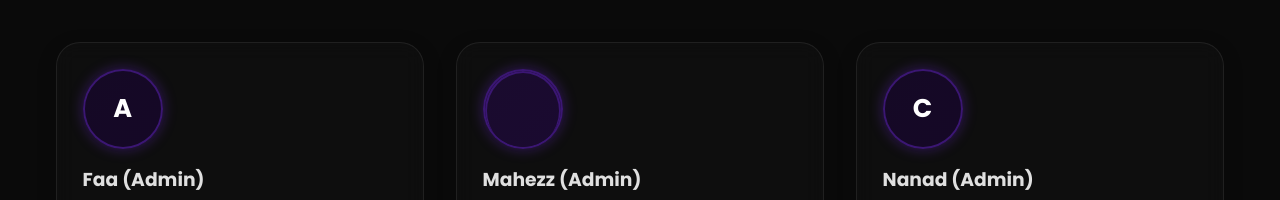
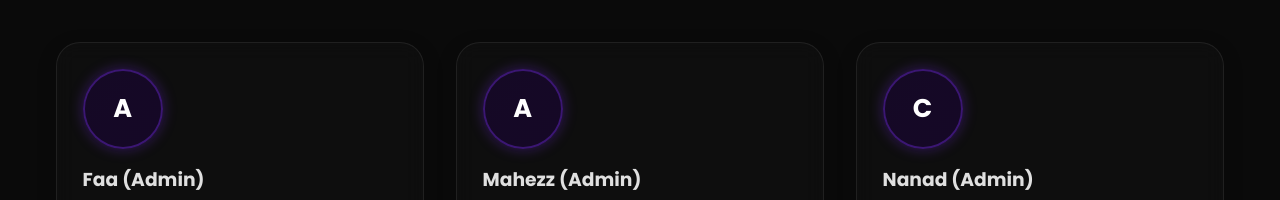
Before and after one commit to JB-FALAM/JB-Falam, a plain HTML site: page rekber.html in a window 1280 px wide. Shown: the part 180-380 px from the top of the page. Drawn offline with Linux system fonts and the light colour scheme.

Commit message:
Update rekber.html

```diff
--- a/rekber.html
+++ b/rekber.html
@@ -47,7 +47,7 @@
       <!-- ADMIN 2 -->
       <div class="admin-card js-scroll" data-delay="200">
         <div class="admin-avatar">
-          <div class="admin-avatar" <img src="https://raw.githubusercontent.com/JB-FALAM/JB-Falam/main/assets/Mahezz_Profile.png" alt="Mahezz"></div>
+          <div class="avatar-placeholder">A</div>
         </div>
         <h3>Mahezz (Admin)</h3>
         <p>Halo, saya Admin Mahezz. Siap melayani rekber aman, fast respon, dan dijamin sampai transaksi tuntas 🤝</p>
```
